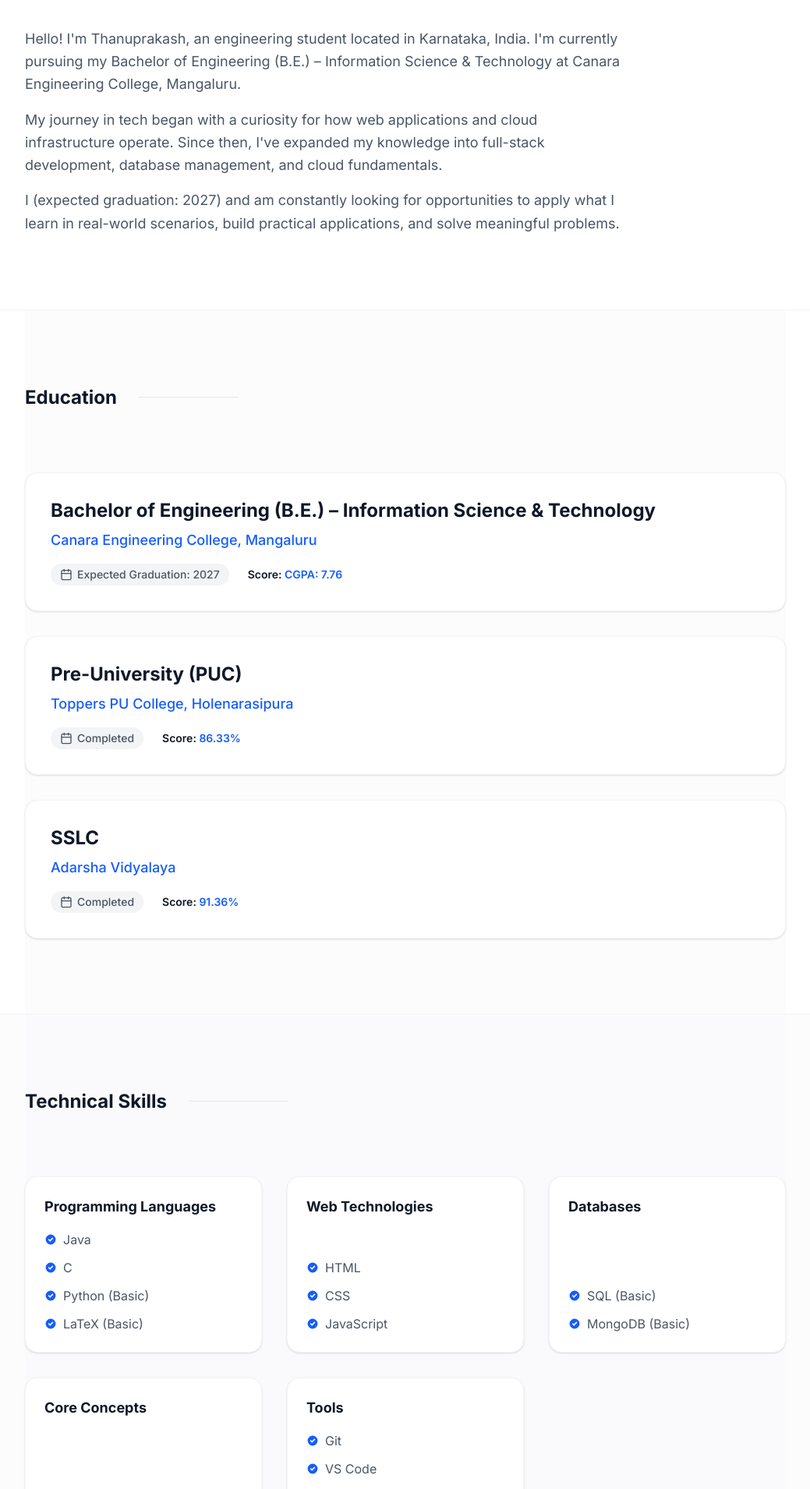
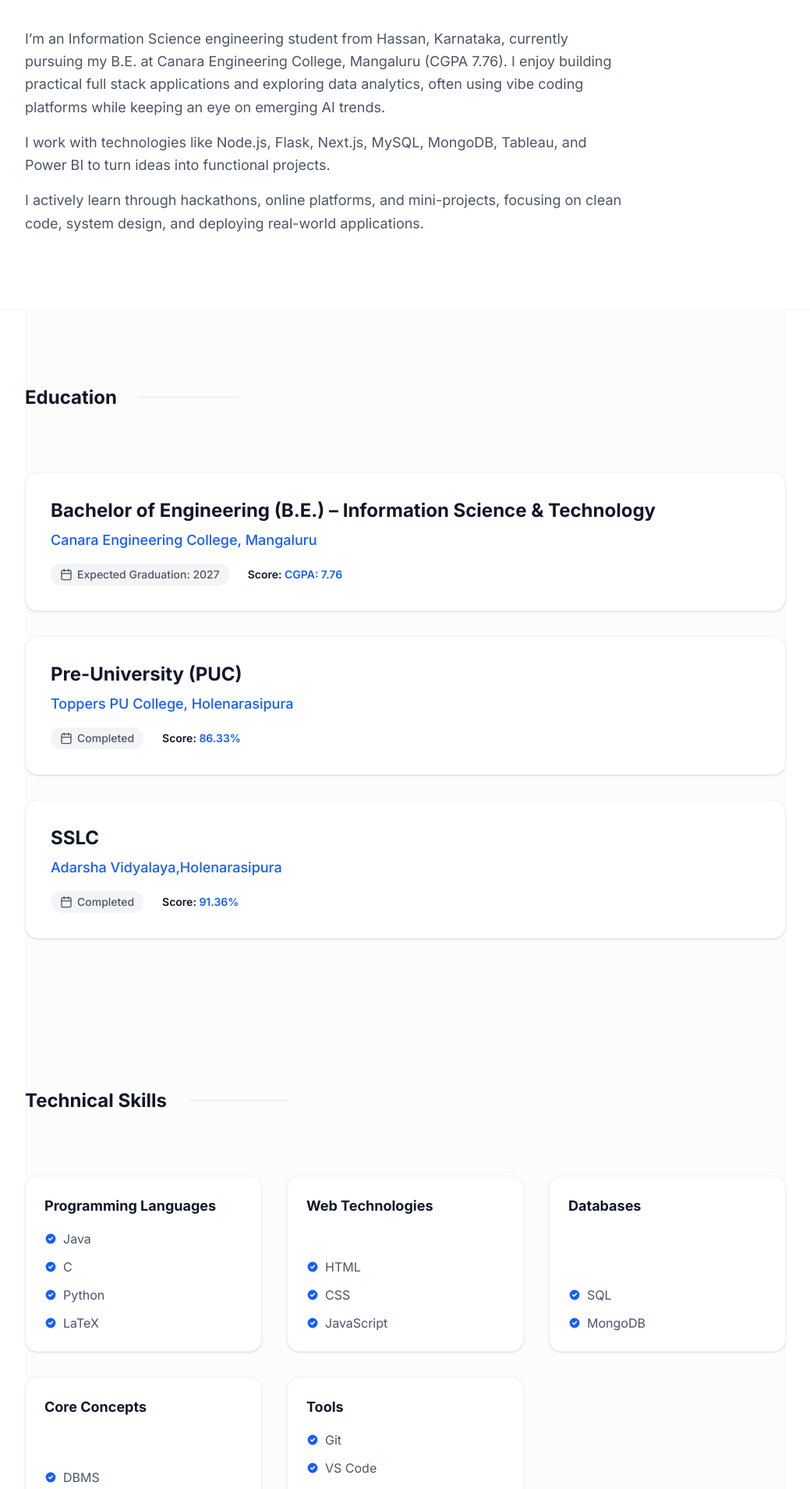
Before and after one commit to Thanuprakashgowda/PersonalPortfolio, a Next.js app: page / in a window 1280 px wide. Shown: the part 840-2750 px from the top of the page at 78% size, without its empty margins (120-1159 px from the left). Built offline with nearby package versions, Linux system fonts and the light colour scheme.

Commit message:
Update page layout, refine contact form logic, and add personalized README

```diff
--- a/src/app/page.tsx
+++ b/src/app/page.tsx
@@ -18,13 +18,15 @@ export default function Home() {
         <AboutSection />
       </main>
 
-      <div className="w-full border-y border-gray-100">
+      <div className="w-full border-t border-gray-100">
         <div className="max-w-5xl mx-auto px-6">
           <EducationSection />
         </div>
       </div>
 
-      <div className="w-full bg-gray-50/50 border-b border-gray-100">
+
+
+      <div className="w-full border-b border-gray-100">
         <div className="max-w-5xl mx-auto px-6">
           <SkillsSection />
         </div>
@@ -40,6 +42,8 @@ export default function Home() {
         </div>
       </div>
 
+
+
       <main className="flex-1 w-full max-w-5xl mx-auto px-6">
         <ContactSection />
       </main>
--- a/src/components/Navbar.tsx
+++ b/src/components/Navbar.tsx
@@ -21,6 +21,9 @@ export default function Navbar() {
             <Link href="#projects" className="hover:text-blue-600 transition-colors">Projects</Link>
           </li>
           <li>
+            <Link href="#experience" className="hover:text-blue-600 transition-colors">Achievements</Link>
+          </li>
+          <li>
             <Link href="#contact" className="hover:text-blue-600 transition-colors">Contact</Link>
           </li>
         </ul>
--- a/src/components/sections/AboutSection.tsx
+++ b/src/components/sections/AboutSection.tsx
@@ -1,9 +1,6 @@
-import { portfolioData } from "@/data/portfolio";
 import SectionHeading from "../SectionHeading";
 
 export default function AboutSection() {
-  const { education } = portfolioData;
-  const beInfo = education[0];
 
   return (
     <section id="about" className="py-24">
@@ -11,16 +8,13 @@ export default function AboutSection() {
 
       <div className="max-w-3xl text-gray-600 leading-relaxed space-y-4 text-lg">
         <p>
-          Hello! I'm Thanuprakash, an engineering student located in {portfolioData.personalInfo.location}.
-          I'm currently pursuing my {beInfo.degree} at {beInfo.institution}.
+          I’m an Information Science engineering student from Hassan, Karnataka, currently pursuing my B.E. at Canara Engineering College, Mangaluru (CGPA 7.76). I enjoy building practical full stack applications and exploring data analytics, often using vibe coding platforms while keeping an eye on emerging AI trends.
         </p>
         <p>
-          My journey in tech began with a curiosity for how web applications and cloud infrastructure operate.
-          Since then, I've expanded my knowledge into full-stack development, database management, and cloud fundamentals.
+          I work with technologies like Node.js, Flask, Next.js, MySQL, MongoDB, Tableau, and Power BI to turn ideas into functional projects.
         </p>
         <p>
-          I ({beInfo.graduation.toLowerCase()}) and am constantly looking for opportunities to apply what I learn in
-          real-world scenarios, build practical applications, and solve meaningful problems.
+          I actively learn through hackathons, online platforms, and mini-projects, focusing on clean code, system design, and deploying real-world applications.
         </p>
       </div>
     </section>
--- a/src/components/sections/ContactSection.tsx
+++ b/src/components/sections/ContactSection.tsx
@@ -14,8 +14,7 @@ export default function ContactSection() {
         <div>
           <h3 className="text-2xl font-bold text-gray-900 mb-6">Let's connect</h3>
           <p className="text-gray-600 mb-8 max-w-sm leading-relaxed">
-            I'm currently looking for new opportunities and collaborations.
-            Whether you have a question or just want to say hi, I'll try my best to get back to you!
+            I'm currently open for new opportunities. If you have a question,feel free to reach out!
           </p>
 
           <div className="space-y-4">
@@ -42,12 +41,20 @@ export default function ContactSection() {
           </div>
         </div>
 
-        <form className="space-y-4" onSubmit={(e) => e.preventDefault()}>
+        <form className="space-y-4" onSubmit={(e) => {
+          e.preventDefault();
+          const formData = new FormData(e.currentTarget);
+          const senderName = formData.get('name');
+          const senderMessage = formData.get('message');
+          window.location.href = `mailto:${email}?subject=Portfolio Contact from ${senderName}&body=${encodeURIComponent(senderMessage as string)}`;
+        }}>
           <div>
             <label htmlFor="name" className="block text-sm font-medium text-gray-700 mb-1">Name</label>
             <input
               type="text"
               id="name"
+              name="name"
+              required
               className="w-full px-4 py-2 border border-gray-200 rounded-lg focus:ring-2 focus:ring-blue-600 focus:border-transparent outline-none transition-all placeholder-gray-400 text-gray-900 bg-gray-50/50"
               placeholder="Your Name"
             />
@@ -57,6 +64,7 @@ export default function ContactSection() {
             <input
               type="email"
               id="email"
+              name="email"
               className="w-full px-4 py-2 border border-gray-200 rounded-lg focus:ring-2 focus:ring-blue-600 focus:border-transparent outline-none transition-all placeholder-gray-400 text-gray-900 bg-gray-50/50"
               placeholder="you@example.com"
             />
@@ -65,7 +73,9 @@ export default function ContactSection() {
             <label htmlFor="message" className="block text-sm font-medium text-gray-700 mb-1">Message</label>
             <textarea
               id="message"
+              name="message"
               rows={4}
+              required
               className="w-full px-4 py-2 border border-gray-200 rounded-lg focus:ring-2 focus:ring-blue-600 focus:border-transparent outline-none transition-all placeholder-gray-400 text-gray-900 bg-gray-50/50 resize-none"
               placeholder="Your message here..."
             ></textarea>
--- a/src/components/sections/HeroSection.tsx
+++ b/src/components/sections/HeroSection.tsx
@@ -13,7 +13,7 @@ export default function HeroSection() {
             {name}.
           </h1>
           <h2 className="text-2xl md:text-4xl font-bold text-gray-500 mb-6">
-            I build things for the web and cloud.
+            I build things for the web.
           </h2>
 
           <p className="text-lg text-gray-600 leading-relaxed max-w-xl md:max-w-2xl mt-8 whitespace-pre-line">
@@ -40,11 +40,12 @@ export default function HeroSection() {
           </div>
         </div>
 
-        <div className="flex-shrink-0 w-48 h-48 md:w-64 md:h-64 relative rounded-full overflow-hidden border-4 border-gray-50 shadow-lg bg-gray-100 flex items-center justify-center mt-10 md:mt-0">
+        <div className="flex-shrink-0 w-48 h-48 md:w-64 md:h-64 relative rounded-2xl overflow-hidden border-4 border-gray-50 shadow-lg bg-gray-100 flex items-center justify-center mt-10 md:mt-0">
           <Image
             src="/profile.jpg"
             alt={`Profile photo of ${name}`}
             fill
+            sizes="(max-width: 768px) 192px, 256px"
             className="object-cover"
             priority
           />
--- a/src/data/portfolio.ts
+++ b/src/data/portfolio.ts
@@ -4,7 +4,7 @@ import { ReactNode } from "react";
 export const portfolioData = {
   personalInfo: {
     name: "Thanuprakash Gowda",
-    location: "Karnataka, India",
+    location: "Hassan, Karnataka, India",
     phone: "7204821605",
     email: "thanuprakashgowda13@gmail.com",
     linkedin: "www.linkedin.com/in/thanuprakash-gowda",
@@ -28,7 +28,7 @@ export const portfolioData = {
     },
     {
       degree: "SSLC",
-      institution: "Adarsha Vidyalaya",
+      institution: "Adarsha Vidyalaya,Holenarasipura",
       graduation: "Completed",
       score: "91.36%"
     }
@@ -36,7 +36,7 @@ export const portfolioData = {
   skills: [
     {
       category: "Programming Languages",
-      items: ["Java", "C", "Python (Basic)", "LaTeX (Basic)"]
+      items: ["Java", "C", "Python ", "LaTeX"]
     },
     {
       category: "Web Technologies",
@@ -44,11 +44,11 @@ export const portfolioData = {
     },
     {
       category: "Databases",
-      items: ["SQL (Basic)", "MongoDB (Basic)"]
+      items: ["SQL", "MongoDB"]
     },
     {
       category: "Core Concepts",
-      items: ["DBMS", "Operating Systems (Basics)", "Computer Networks (Basics)", "Cloud Computing Fundamentals"]
+      items: ["DBMS", "Operating Systems", "Computer Networks", "Cloud Computing Fundamentals", "Data structures&algorithms", "Machine Learning", "Theory of computation"]
     },
     {
       category: "Tools",
@@ -64,7 +64,7 @@ export const portfolioData = {
         "Created a robust RESTful API with Flask and MySQL to solve real-world hostel resource allocation and management routing.",
         "Demonstrated working functionality accurately under extreme time constraints."
       ],
-      githubLink: "https://github.com/Thanuprakashgowda", // Placeholder
+      githubLink: "https://github.com/Thanuprakashgowda/HSH", // Placeholder
       demoLink: "" // Placeholder
     },
     {
@@ -75,8 +75,8 @@ export const portfolioData = {
         "Implemented secure JWT role-based access control and generated dynamic AI-powered insights using the Gemini API.",
         "Constructed intuitive reporting dashboards using Chart.js to visually map administrative data."
       ],
-      githubLink: "https://github.com/Thanuprakashgowda", // Placeholder
-      demoLink: "" // Placeholder
+      githubLink: "https://github.com/Thanuprakashgowda/Cloud-management-system", // Placeholder
+      demoLink: "https://cloud-management-system-black.vercel.app/" // Placeholder
     },
     {
       title: "IoT-Based Food Freshness Monitoring System",
@@ -85,8 +85,6 @@ export const portfolioData = {
         "Developed a low-cost embedded hardware system to continuously evaluate raw food freshness based on dynamic environmental sensor metrics.",
         "Engineered a real-time tracking interface utilizing Python and Streamlit to display ongoing readings seamlessly."
       ],
-      githubLink: "https://github.com/Thanuprakashgowda", // Placeholder
-      demoLink: "" // Placeholder
     },
     {
       title: "DigiBouquet",
@@ -96,7 +94,26 @@ export const portfolioData = {
         "Leveraged Vercel Postgres to rapidly implement database abstraction layers for complex data persistence workflows.",
         "Achieved near-instant deployment cycles using continuous delivery and strict TypeScript adherence."
       ],
-      githubLink: "https://github.com/Thanuprakashgowda", // Placeholder
+      githubLink: "https://github.com/Thanuprakashgowda/digibouquet", // Placeholder
+      demoLink: "https://digibouquet-tau.vercel.app/" // Placeholder
+    },
+    {
+      title: "Banking Chatbot Application",
+      technologies: ["Python", "Flask"],
+      description: [
+        "Designed and developed a chatbot to handle basic banking-related user queries.",
+        "Implemented backend logic using Flask for request handling and responses."
+      ],
+    },
+    {
+      title: "Akshara – Bilingual Blogging Platform",
+      technologies: ["Antigravity Platform", "Next.js", "MongoDB", "Tailwind CSS"],
+      description: [
+        "Built and deployed a bilingual (English–Kannada) blogging platform using the Antigravity development platform with Next.js architecture.",
+        "Configured content models, authentication, and admin dashboard for post management including image uploads and rich text editing.",
+        "Customized UI, dark/light theme, and SEO settings to improve accessibility and performance."
+      ],
+      githubLink: "https://github.com/Thanuprakashgowda/Akshara", // Placeholder
       demoLink: "" // Placeholder
     }
   ],
```
Also changed, not shown: build_log.txt, public/profile.jpg (added), 1 other file (tests, documents, lock files or other folders).
